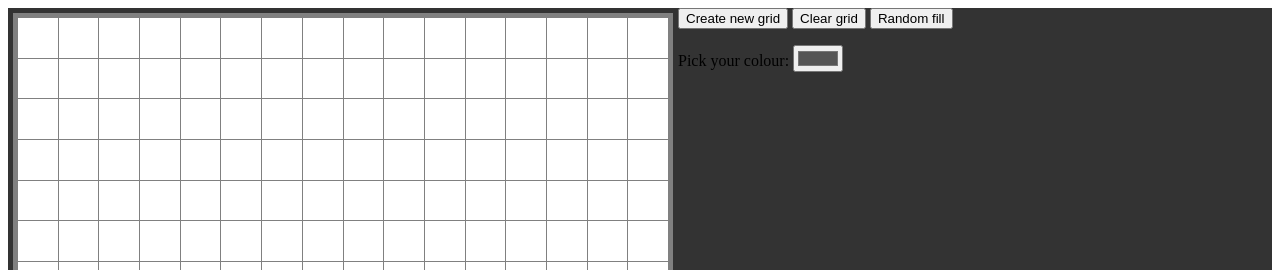
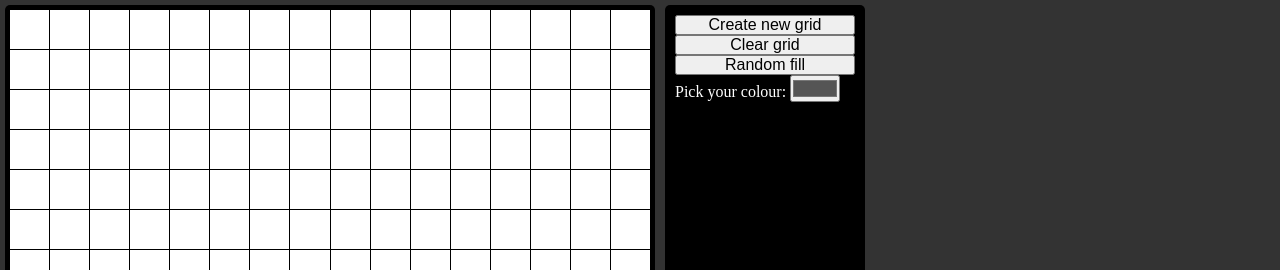
Before and after one commit to Virus35/Etch-a-sketch, a plain HTML site: page Index.html in a window 1280 px wide. Shown: the top 270 px of the page. Drawn offline with Linux system fonts and the light colour scheme.

Commit message:
Made Palette as a flexbox for better looks

```diff
--- a/CSS/Index.css
+++ b/CSS/Index.css
@@ -1,3 +1,10 @@
+*{
+    margin: 0px;
+    padding: 0px;
+    line-height: 100%;
+    font-size: 100%;
+    box-sizing: border-box;
+}
 .block{
     padding: 0px;
     margin: 0px;
@@ -8,7 +15,19 @@
     background-color: #333;
 }
 #container{
+    flex-shrink:0;
     margin: 5px;
     padding: 5px;
-    background-color: gray;
+    background-color: #000;
+    border-radius: 5px;
 }
+#palette{
+    background-color: #000;
+    color: #FFF;
+    display: flex;
+    flex-flow: column nowrap;
+    border-radius: 5px;
+    flex-basis: 200px;
+    padding: 10px;
+    margin: 5px;
+}
```
